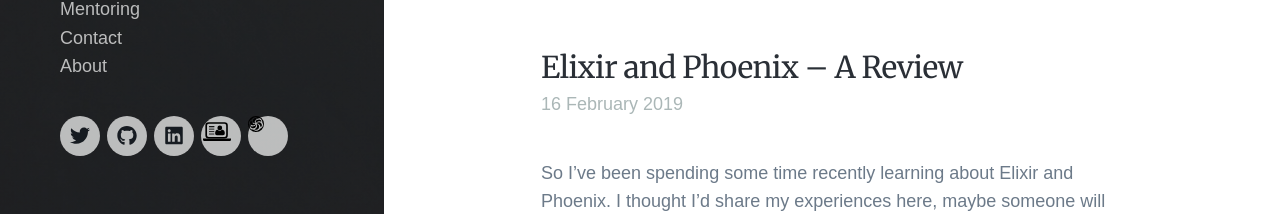
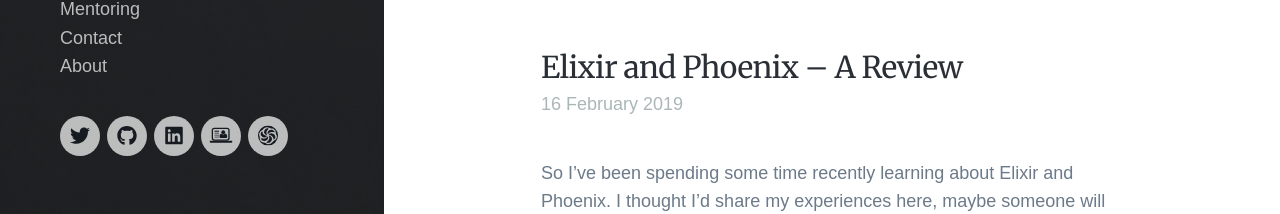
Before and after one commit to PandaWhisperer/pandawhisperer.github.io, a Jekyll site: the page built from index.html, in a window 1280 px wide and 900 px high, scrolled down 539 px. Shown: the part 683-897 px from the top of the window. Built offline with Jekyll 4.4.1, drawn with Linux system fonts in a browser that asks for light colours; nearby versions of some CDN libraries; some web fonts are replaced; the list of posts is cut into pages by our own code.

Commit message:
Inline SVG includes

```diff
--- a/_data/settings.yml
+++ b/_data/settings.yml
@@ -65,10 +65,10 @@
   linkedin_url: 'https://www.linkedin.com/in/christophwagner'
   codementor:
     url: 'https://www.codementor.io/panda_whisperer'
-    icon: <img src="/images/icons/codementor.svg"/>
+    icon: icons/codementor.svg
   codewars:
     url: 'https://www.codewars.com/users/PandaWhisperer'
-    icon: <img src="/images/icons/codewars.svg"/>
+    icon: icons/codewars.svg
 
 color_settings:
   background_color: '#ffffff'
--- a/_includes/socials.html
+++ b/_includes/socials.html
@@ -15,7 +15,11 @@
 					{% if icon contains 'fa-' %}
 						<i class="{{ icon }}" aria-hidden="true"></i>
 					{% else %}
-						{{ icon }}
+						{% include {{ icon }} %}
+
+						{% comment %}
+						<img src="{{ icon }}" class="svg-inline--fa fa-w-16" aria-hidden="true"/>
+						{% endcomment %}
 					{% endif %}
 				</a>
 			</li>
```
Also changed, not shown: _includes/icons/codementor.svg (added), _includes/icons/codewars.svg (added), images/icons/codementor.svg (deleted), images/icons/codewars.svg (deleted).
